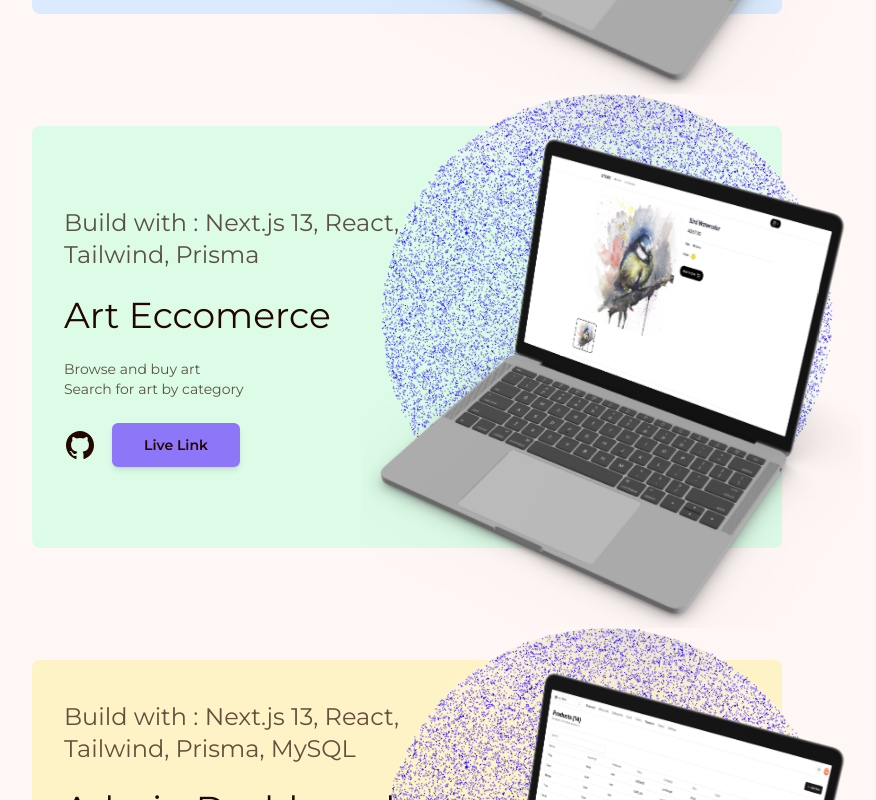
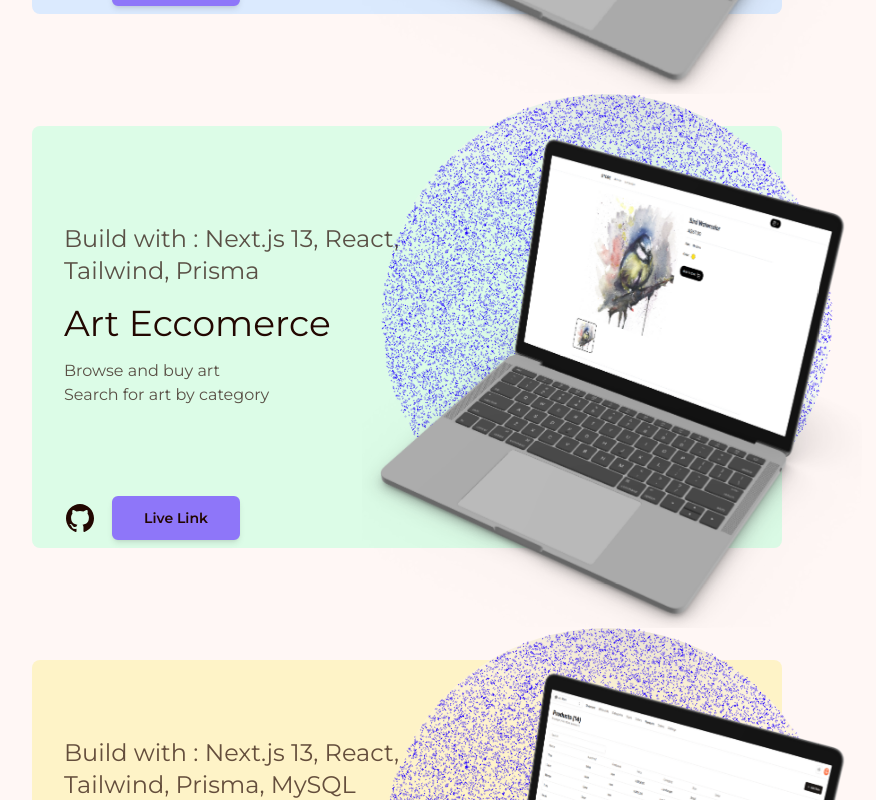
Before and after one commit to Captain-Leftovers/beeOnDWeb-portfolio, a Next.js app: page /projects in a window 1280 px wide. Shown: the part 800-1600 px from the top of the page, without its empty margins (233-1109 px from the left). Built offline with nearby package versions, Linux system fonts and the light colour scheme.

Commit message:
fixed card layout

```diff
--- a/src/app/about/components/Introduction/AboutMe.tsx
+++ b/src/app/about/components/Introduction/AboutMe.tsx
@@ -1,6 +1,6 @@
 export default function AboutMe() {
 	return (
-		<div className="sm:basis-1/2 flex flex-col justify-center">
+		<div className="sm:basis-1/2 flex flex-col justify-center px-4">
 			<h1 className="text-4xl font-medium text-center sm:text-start">About Me</h1>
 			<p className="mt-4 text-xl">
 				Hello! I&apos;m Dob, a self-taught Full Stack
--- a/src/app/projects/components/BigProjCard.tsx
+++ b/src/app/projects/components/BigProjCard.tsx
@@ -19,21 +19,28 @@ export default function BigProjCard({
 	imageSrc,
 	cardColor = 'bg-green-100',
 	githubLink,
-	liveLink
+	liveLink,
 }: BigProjCardProps) {
 	return (
-		<div className="md:w-[750px] w-[360px] mx-auto h-auto group ">
-			<div className={`w-full  mx-auto aspect-video flex relative rounded-lg outline outline-transparent outline-1 group-hover:outline-accent ${cardColor} dark:bg-opacity-40`}>
+		<div className="md:w-[750px] w-[360px] mx-auto h-auto group">
+			<div
+				className={`w-full  mx-auto aspect-video flex relative rounded-lg outline outline-transparent outline-1 group-hover:outline-accent ${cardColor} dark:bg-opacity-40`}
+			>
 				<div className="w-1/2 top-0 left-14 sm:w-3/5 absolute sm:top-0 sm:left-0 sm:translate-y-1/2  animate-spin-two shadow-md backdrop-blur-3xl scale-100  shadow-transparent rounded-full transition duration-500">
-					<Image alt="grain" src={blueNoise} className="dark:opacity-60" />
+					<Image
+						alt="grain"
+						src={blueNoise}
+						className="dark:opacity-60"
+					/>
 				</div>
 
-				<div className="text-sm w-1/2  flex flex-col justify-center pl-8 gap-1 sm:gap-6 z-20">
-					<h2 className="text-md sm:text-2xl text-text/70 dark:text-text-dark/80">
+				<div className="text-sm w-1/2  flex flex-col justify-between pl-8 z-20 py-2">
+					<div className='my-auto sm:space-y-4' >
+						<h2 className="text-sm sm:text-2xl text-text/70 dark:text-text-dark/80">
 							{buildWith}
 						</h2>
 						<h1 className="text-lg sm:text-4xl">{name}</h1>
-					<section className="text-text/70 dark:text-text-dark/80">
+						<section className="text-text/70 dark:text-text-dark/80 text-xs sm:text-base">
 							<ul>
 								{description.map((desc) => (
 									<li key={desc}>
@@ -42,6 +49,7 @@ export default function BigProjCard({
 								))}
 							</ul>
 						</section>
+					</div>
 
 					<div className="flex gap-2 sm:gap-4 items-center">
 						<a
--- a/src/app/projects/page.tsx
+++ b/src/app/projects/page.tsx
@@ -48,9 +48,8 @@ export default function Projects() {
 				buildWith="Build with : Next.js 13, React, Tailwind, Prisma, MySQL"
 				name="Admin Dashboard for Ecommerce"
 				description={[
-					'Control mulitple vendors / stores through this single CMS',
-					'Generate API routes for all your stores',
-					'See graphs of your revenue',
+					'Control multiple stores through this single CMS',
+
 				]}
 				imageSrc={laptopAdminDash}
 				githubLink="https://github.com/Captain-Leftovers/ecommerce-admin-dashboard"
```
Lines whose indentation alone changed are shown as unchanged.
